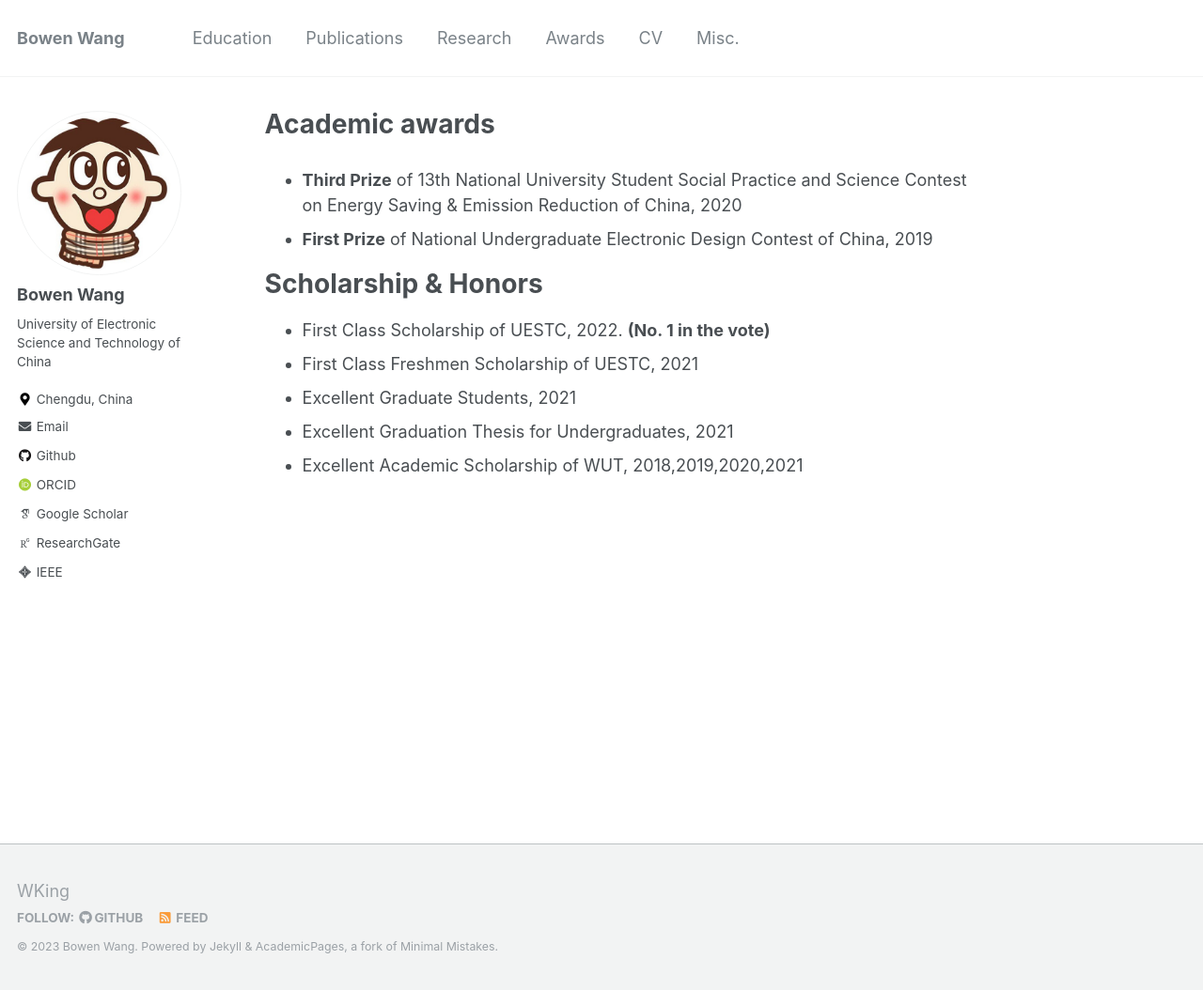
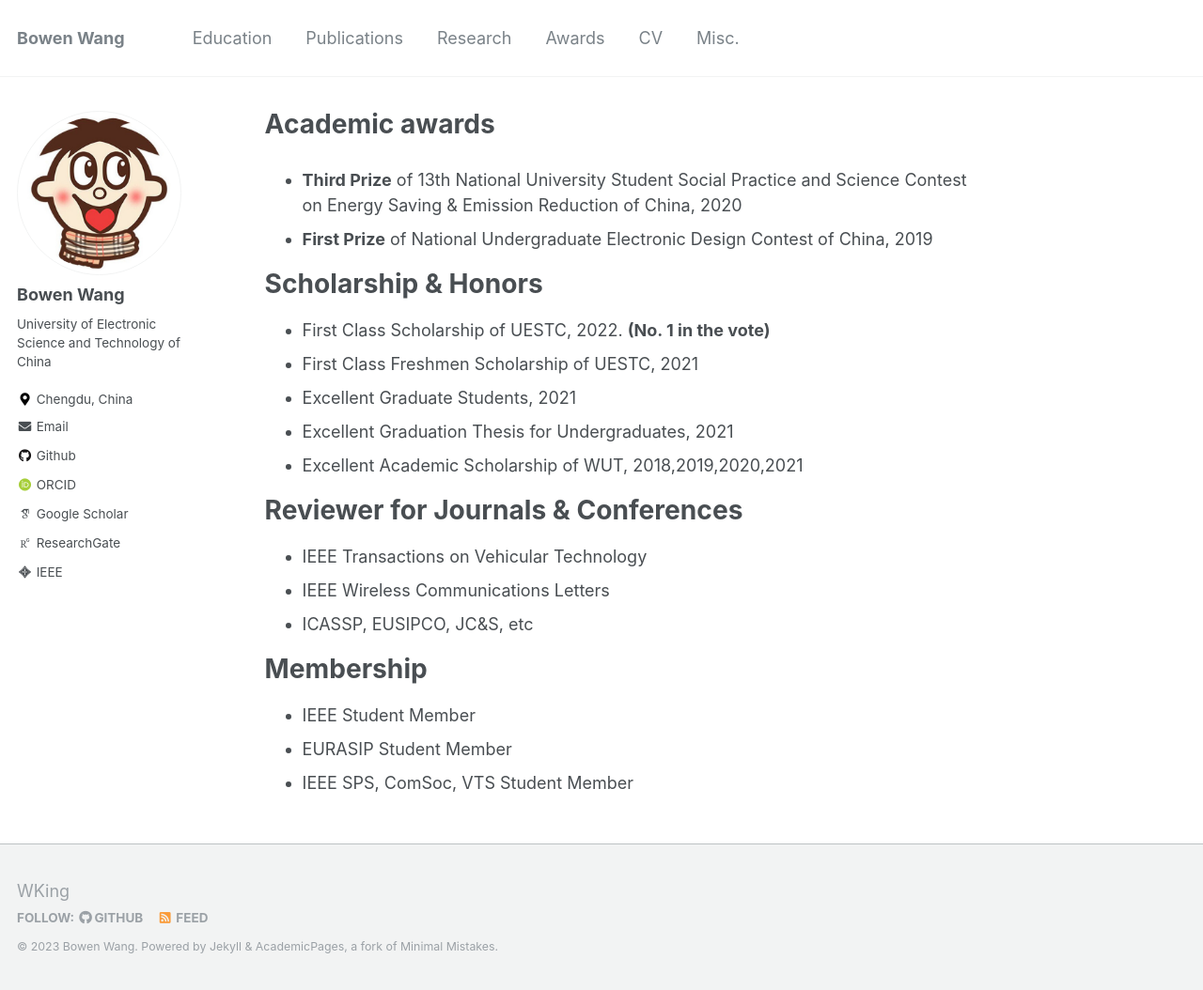
Before and after one commit to BW-Wang/BW-Wang.github.io, a Jekyll site: the page built from _pages/awards.md, in a window 1280 px wide and 1054 px high. Shown: the whole window at 94% size. Built offline with Jekyll 4.4.1, drawn with Linux system fonts in a browser that asks for light colours; some web fonts are replaced.

Commit message:
Update awards.md

```diff
--- a/_pages/awards.md
+++ b/_pages/awards.md
@@ -13,3 +13,15 @@ title: "Academic awards"
 - Excellent Graduate Students, 2021
 - Excellent Graduation Thesis for Undergraduates, 2021
 - Excellent Academic Scholarship of WUT, 2018,2019,2020,2021
+
+# Reviewer for Journals & Conferences
+
+- IEEE Transactions on Vehicular Technology
+- IEEE Wireless Communications Letters
+- ICASSP, EUSIPCO, JC&S, etc
+
+# Membership
+
+- IEEE Student Member
+- EURASIP Student Member
+- IEEE SPS, ComSoc, VTS Student Member
```
